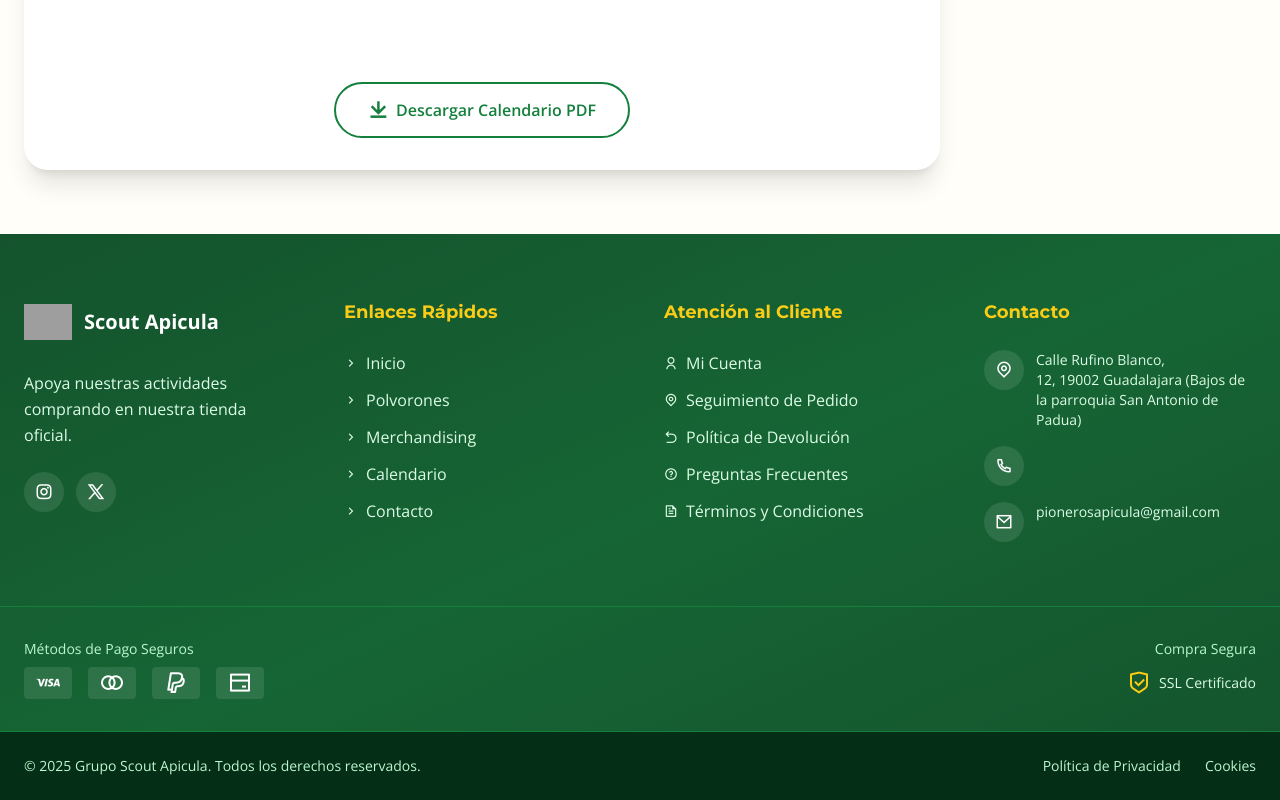
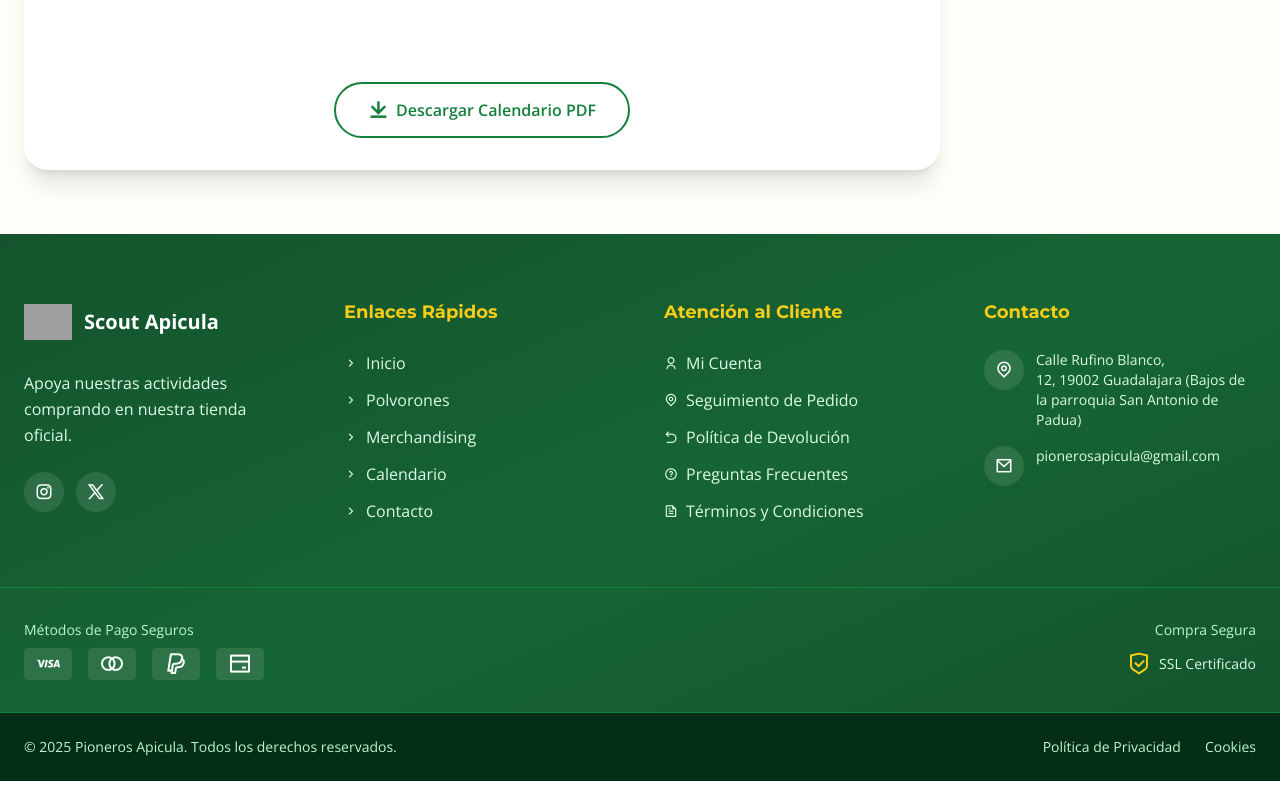
Before and after one commit to Migueltri/Ap-cula, a React (Vite) app: page /calendario in a window 1280 px wide. Shown: the part 1251-2051 px from the top of the page. Built offline with nearby package versions, Linux system fonts and the light colour scheme; grey boxes are pictures that could not be loaded.

Commit message:
Update Footer.tsx

```diff
--- a/src/components/feature/Footer.tsx
+++ b/src/components/feature/Footer.tsx
@@ -106,11 +106,6 @@ const Footer = () => {
               </li>
               <li className="flex items-start gap-3">
                 <div className="w-10 h-10 bg-white/10 rounded-full flex items-center justify-center flex-shrink-0">
-                  <i className="ri-phone-line text-lg"></i>
-                </div>
-              </li>
-              <li className="flex items-start gap-3">
-                <div className="w-10 h-10 bg-white/10 rounded-full flex items-center justify-center flex-shrink-0">
                   <i className="ri-mail-line text-lg"></i>
                 </div>
                 <div>
@@ -154,7 +149,7 @@ const Footer = () => {
         <div className="max-w-7xl mx-auto px-6 py-6">
           <div className="flex flex-col md:flex-row items-center justify-between gap-4 text-sm text-green-200">
             <p>
-              © {currentYear} Grupo Scout Apicula. Todos los derechos reservados.
+              © {currentYear} Pioneros Apicula. Todos los derechos reservados.
             </p>
             <div className="flex items-center gap-6">
               <a href="#" className="hover:text-yellow-400 transition-colors cursor-pointer">
```
